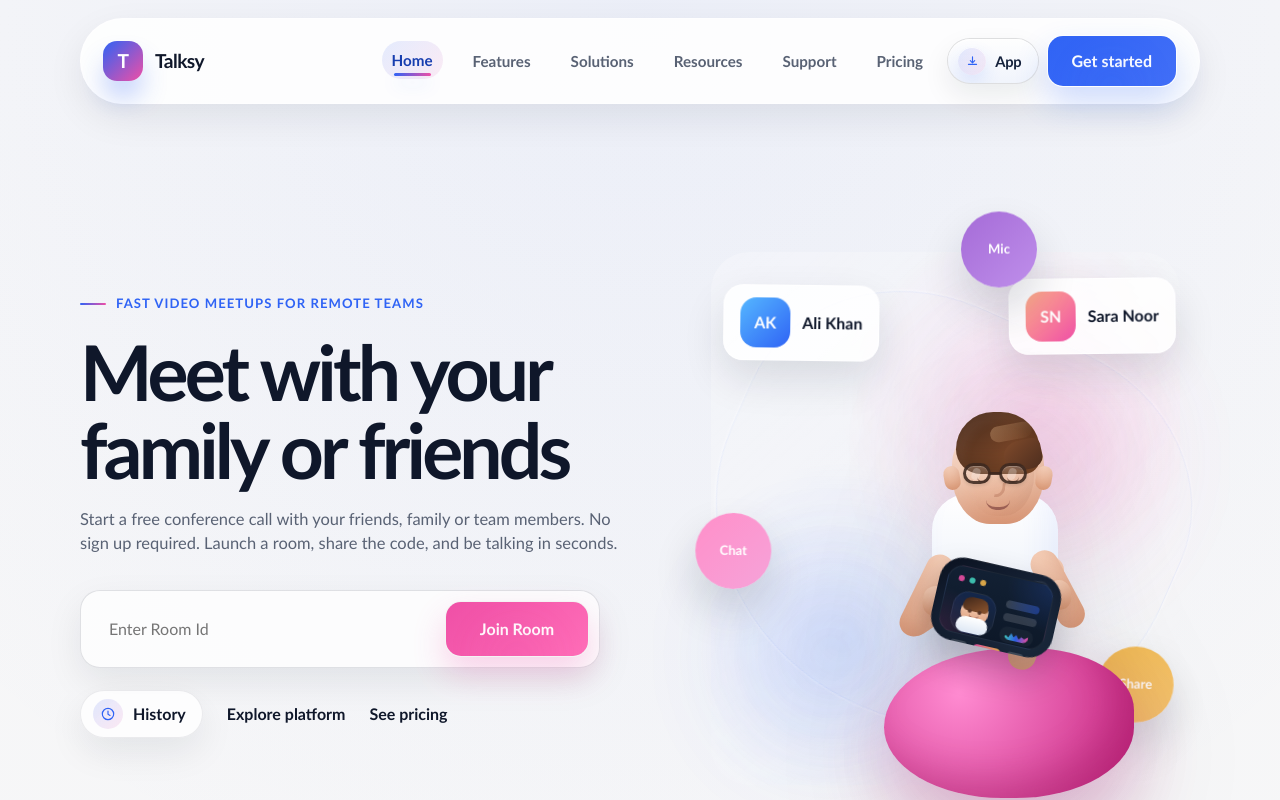
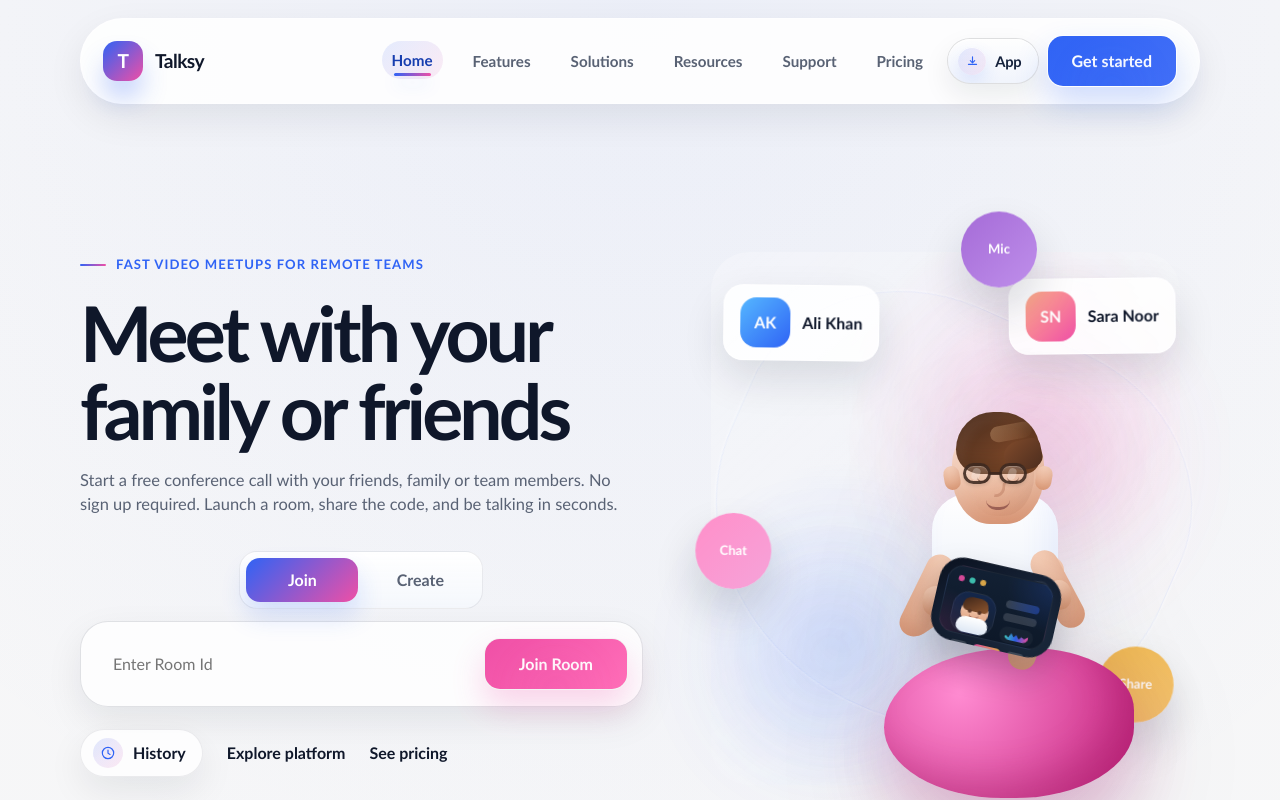
Before and after one commit to maruf-ahamed-fardin/talksy, a React (Vite) app: page / in a window 1280 px wide. Shown: the top 800 px of the page. Built offline with nearby package versions, Linux system fonts and the light colour scheme.

Commit message:
new update join and create room

```diff
--- a/src/App.css
+++ b/src/App.css
@@ -489,17 +489,79 @@
   font-size: 1.03rem;
 }
 
+.hero-room-entry {
+  display: grid;
+  gap: 12px;
+  width: 100%;
+  max-width: 640px;
+  margin-top: 34px;
+  margin-left: auto;
+  margin-right: auto;
+}
+
 .hero-form {
+  display: grid;
+  gap: 18px;
+  max-width: 640px;
+  margin-top: 0;
+  padding: 14px;
+  border: 1px solid rgba(15, 23, 42, 0.12);
+  border-radius: 28px;
+  background: rgba(255, 255, 255, 0.78);
+  box-shadow: var(--soft-shadow);
+}
+
+.hero-mode-toggle {
+  display: inline-grid;
+  grid-template-columns: repeat(2, minmax(0, 1fr));
+  gap: 6px;
+  justify-self: center;
+  padding: 6px;
+  border: 1px solid rgba(15, 23, 42, 0.08);
+  border-radius: 18px;
+  background: linear-gradient(180deg, rgba(255, 255, 255, 0.98), rgba(244, 247, 252, 0.94));
+  box-shadow: inset 0 1px 0 rgba(255, 255, 255, 0.96);
+}
+
+.hero-form__row {
   display: grid;
   grid-template-columns: minmax(0, 1fr) auto;
   gap: 12px;
-  max-width: 520px;
-  margin-top: 34px;
-  padding: 10px;
-  border: 1px solid rgba(15, 23, 42, 0.12);
-  border-radius: 20px;
-  background: rgba(255, 255, 255, 0.72);
-  box-shadow: var(--soft-shadow);
+  align-items: center;
+}
+
+.hero-mode-toggle__option {
+  min-height: 44px;
+  min-width: 112px;
+  padding: 0 20px;
+  border: 0;
+  border-radius: 14px;
+  background: transparent;
+  color: var(--muted);
+  font-weight: 700;
+  cursor: pointer;
+  transition:
+    transform 180ms ease,
+    background-color 180ms ease,
+    color 180ms ease,
+    box-shadow 180ms ease;
+}
+
+.hero-mode-toggle__option:hover,
+.hero-mode-toggle__option:focus-visible {
+  color: var(--text);
+}
+
+.hero-mode-toggle__option.is-active {
+  color: #fff;
+  background: linear-gradient(135deg, var(--blue), var(--pink));
+  box-shadow: 0 14px 26px rgba(47, 99, 245, 0.18);
+}
+
+.hero-mode-toggle__option.is-active:hover,
+.hero-mode-toggle__option.is-active:focus-visible {
+  transform: translateY(-1px);
+  box-shadow: 0 18px 30px rgba(47, 99, 245, 0.22);
 }
 
 .hero-input,
@@ -521,6 +583,13 @@
   --cta-glow-shadow: 0 18px 40px rgba(239, 79, 166, 0.28);
   box-shadow: 0 16px 32px rgba(239, 79, 166, 0.24);
   cursor: pointer;
+}
+
+.hero-button--create {
+  --button-fill: linear-gradient(135deg, var(--blue), #4a77ff);
+  --cta-aura: rgba(47, 99, 245, 0.28);
+  --cta-glow-shadow: 0 18px 40px rgba(47, 99, 245, 0.26);
+  box-shadow: 0 16px 32px rgba(47, 99, 245, 0.22);
 }
 
 .hero-actions {
@@ -3064,6 +3133,7 @@ button:focus-visible,
   }
 
   .hero-form,
+  .hero-form__row,
   .newsletter-form,
   .chat-composer,
   .hero-actions,
@@ -3194,6 +3264,20 @@ button:focus-visible,
   .hero-form {
     margin-left: auto;
     margin-right: auto;
+    padding: 12px;
+  }
+
+  .hero-room-entry {
+    margin-left: auto;
+    margin-right: auto;
+  }
+
+  .hero-mode-toggle {
+    width: 100%;
+  }
+
+  .hero-mode-toggle__option {
+    min-width: 0;
   }
 
   .hero-visual {
--- a/src/components/Hero.jsx
+++ b/src/components/Hero.jsx
@@ -204,14 +204,21 @@ function DraggableFloat({ className, children }) {
 }
 
 function Hero() {
+  const [roomMode, setRoomMode] = useState('join');
   const [roomId, setRoomId] = useState('');
   const navigate = useNavigate();
 
-  const handleJoinRoom = (event) => {
+  const handleRoomSubmit = (event) => {
     event.preventDefault();
 
-    const normalizedRoomId = roomId.trim().replace(/\s+/g, '-').toLowerCase() || 'instant-room';
-    navigate(`/video/${encodeURIComponent(normalizedRoomId)}`);
+    const normalizedRoomId = roomId.trim().replace(/\s+/g, '-').toLowerCase();
+    const fallbackRoomId = roomMode === 'create'
+      ? `room-${Date.now().toString(36)}`
+      : 'instant-room';
+
+    const nextRoomId = normalizedRoomId || fallbackRoomId;
+
+    navigate(`/video/${encodeURIComponent(nextRoomId)}`);
   };
 
   return (
@@ -225,19 +232,46 @@ function Hero() {
             No sign up required. Launch a room, share the code, and be talking in seconds.
           </p>
 
-          <form className="hero-form" onSubmit={handleJoinRoom}>
+          <div className="hero-room-entry">
+            <div aria-label="Room action" className="hero-mode-toggle" role="tablist">
+              <button
+                aria-selected={roomMode === 'join'}
+                className={`hero-mode-toggle__option${roomMode === 'join' ? ' is-active' : ''}`}
+                onClick={() => setRoomMode('join')}
+                role="tab"
+                type="button"
+              >
+                Join
+              </button>
+              <button
+                aria-selected={roomMode === 'create'}
+                className={`hero-mode-toggle__option${roomMode === 'create' ? ' is-active' : ''}`}
+                onClick={() => setRoomMode('create')}
+                role="tab"
+                type="button"
+              >
+                Create
+              </button>
+            </div>
+            <form className="hero-form" onSubmit={handleRoomSubmit}>
+              <div className="hero-form__row">
                 <input
-              aria-label="Room ID"
+                  aria-label={roomMode === 'join' ? 'Room ID' : 'New room ID'}
                   className="hero-input"
                   onChange={(event) => setRoomId(event.target.value)}
-              placeholder="Enter Room Id"
+                  placeholder={roomMode === 'join' ? 'Enter Room Id' : 'Choose Room Id'}
                   type="text"
                   value={roomId}
                 />
-            <button className="hero-button" type="submit">
-              Join Room
+                <button
+                  className={`hero-button ${roomMode === 'create' ? 'hero-button--create' : 'hero-button--join'}`}
+                  type="submit"
+                >
+                  {roomMode === 'join' ? 'Join Room' : 'Create Room'}
                 </button>
+              </div>
             </form>
+          </div>
 
           <div className="hero-actions">
             <Link className="hero-shortcut" to="/history">
```
Lines whose indentation alone changed are shown as unchanged.
